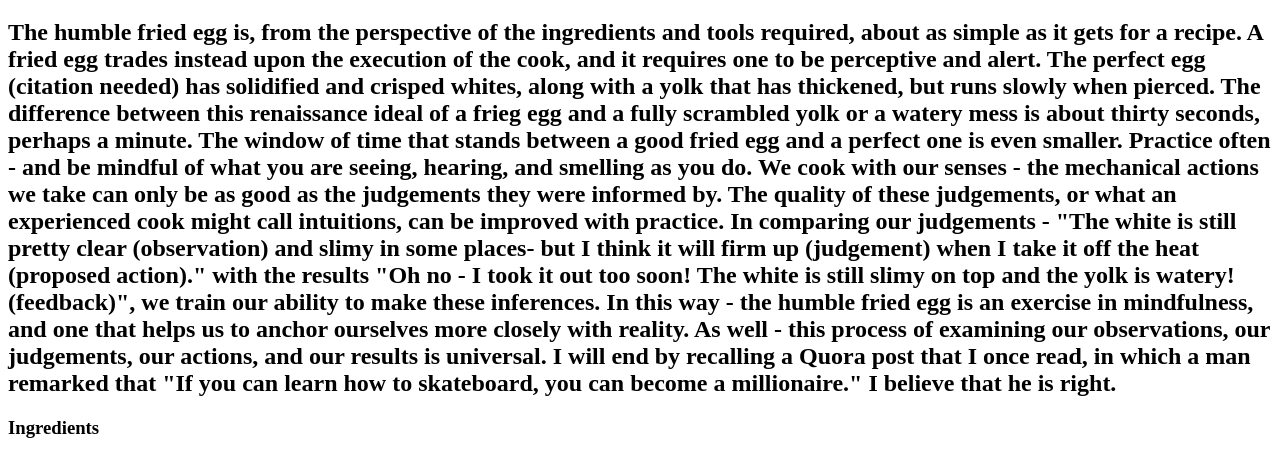
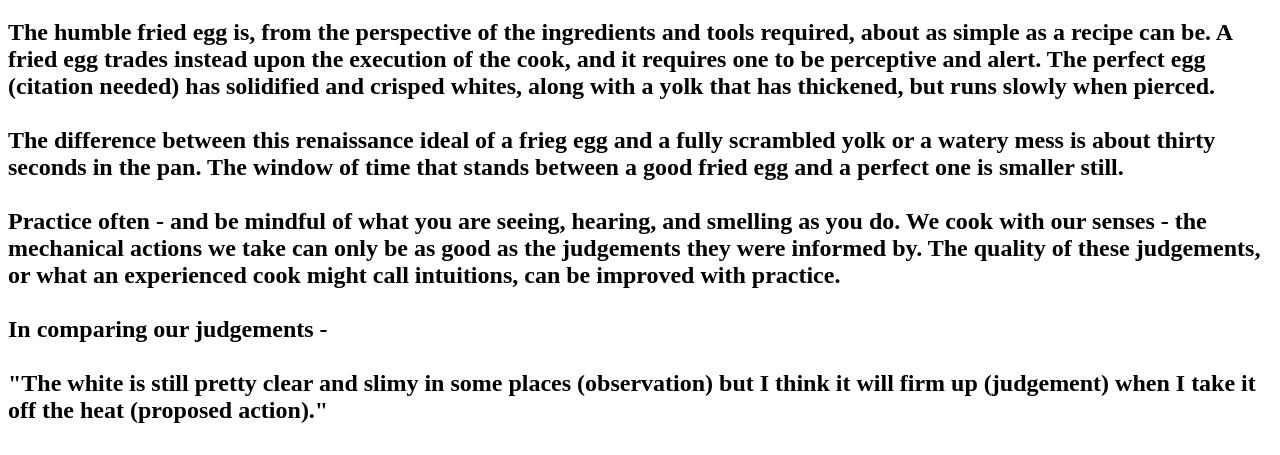
Before and after one commit to alchemy093/odin-recipes, a plain HTML site: page recipes/the-perfect-fried-egg.html in a window 1280 px wide. Shown: the part 440-895 px from the top of the page. Drawn offline with Linux system fonts and the light colour scheme.

Commit message:
more updates to fried egg descrip

```diff
--- a/recipes/the-perfect-fried-egg.html
+++ b/recipes/the-perfect-fried-egg.html
@@ -11,10 +11,13 @@
             <img src="../images/friedegg.jpg">
         </h1>
         <h2>
-            The humble fried egg is, from the perspective of the ingredients and tools required, about as simple as it gets for a recipe. A fried egg trades instead upon the execution of the cook, and it requires
-            one to be perceptive and alert. The perfect egg (citation needed) has solidified and crisped whites, along with a yolk that has thickened, but runs slowly when pierced. The difference between this renaissance ideal of a frieg egg and a fully scrambled yolk or a watery mess is about thirty seconds, perhaps a minute. The window of time that stands between a good fried egg and a perfect one is even smaller.
-            Practice often - and be mindful of what you are seeing, hearing, and smelling as you do. We cook with our senses - the mechanical actions we take can only be as good as the judgements they were informed by. The quality of these judgements, or what an experienced cook might call intuitions, can be improved with practice. In comparing our judgements - "The white is still pretty clear (observation) and slimy in some places- but I think it will firm up (judgement) when I take it off the heat (proposed action)." with the results "Oh no - I took it out too soon! The white is still slimy on top and the yolk is watery! (feedback)", we train our ability to make these inferences. In this way - the humble fried egg is an exercise in mindfulness, and one that helps us to anchor ourselves more closely with reality. As well - this process of examining our observations, our judgements, our actions, and our results is universal. I will end by recalling a Quora post that I once read, in which a man remarked that "If you can learn how to skateboard, you can become a millionaire."
-            I believe that he is right.
+            The humble fried egg is, from the perspective of the ingredients and tools required, about as simple as a recipe can be. A fried egg trades instead upon the execution of the cook, and it requires
+            one to be perceptive and alert. The perfect egg (citation needed) has solidified and crisped whites, along with a yolk that has thickened, but runs slowly when pierced. <br> <br> The difference between this renaissance ideal of a frieg egg and a fully scrambled yolk or a watery mess is about thirty seconds in the pan. The window of time that stands between a good fried egg and a perfect one is smaller still.
+            <br><br>Practice often - and be mindful of what you are seeing, hearing, and smelling as you do. We cook with our senses - the mechanical actions we take can only be as good as the judgements they were informed by. The quality of these judgements, or what an experienced cook might call intuitions, can be improved with practice. <br> <br>In comparing our judgements - <br> <br> "The white is still pretty clear and slimy in some places (observation) but I think it will firm up (judgement) when I take it off the heat (proposed action)." <br>
+            <br>with the results <br><br>
+            "The white is still slimy on top and the yolk is watery. (feedback / result of task) I must have taken the egg out too soon. (recalibrated judgement based on feedback)<br> <br>
+            We can train our ability to make high quality judgements that will eventually generalize into a solid cook's intuition. <br> <br> In this way - the humble fried egg is an exercise in mindfulness, and one that helps us to anchor ourselves more closely with reality. As well - I believe that this process of examining our observations, our judgements, our actions, and our results is universal. I would like to recall a Quora post that I once read, in which a man compared the difficulty of learning to skateboard - along with the process of observation, reflection, and iterative improvement required -  with that of entrepeneurship. His general thesis was "If you can learn how to skateboard, you can become a millionaire."
+            While I'm not sure this is literally true, I think he's got the right of it. <br><br> Let us pursue the perfect fried egg together, and perhaps, let us squint to see the quest for the perfect fried egg hidden elsewhere in the world.
         </h2>
         <h3>
             Ingredients
```
